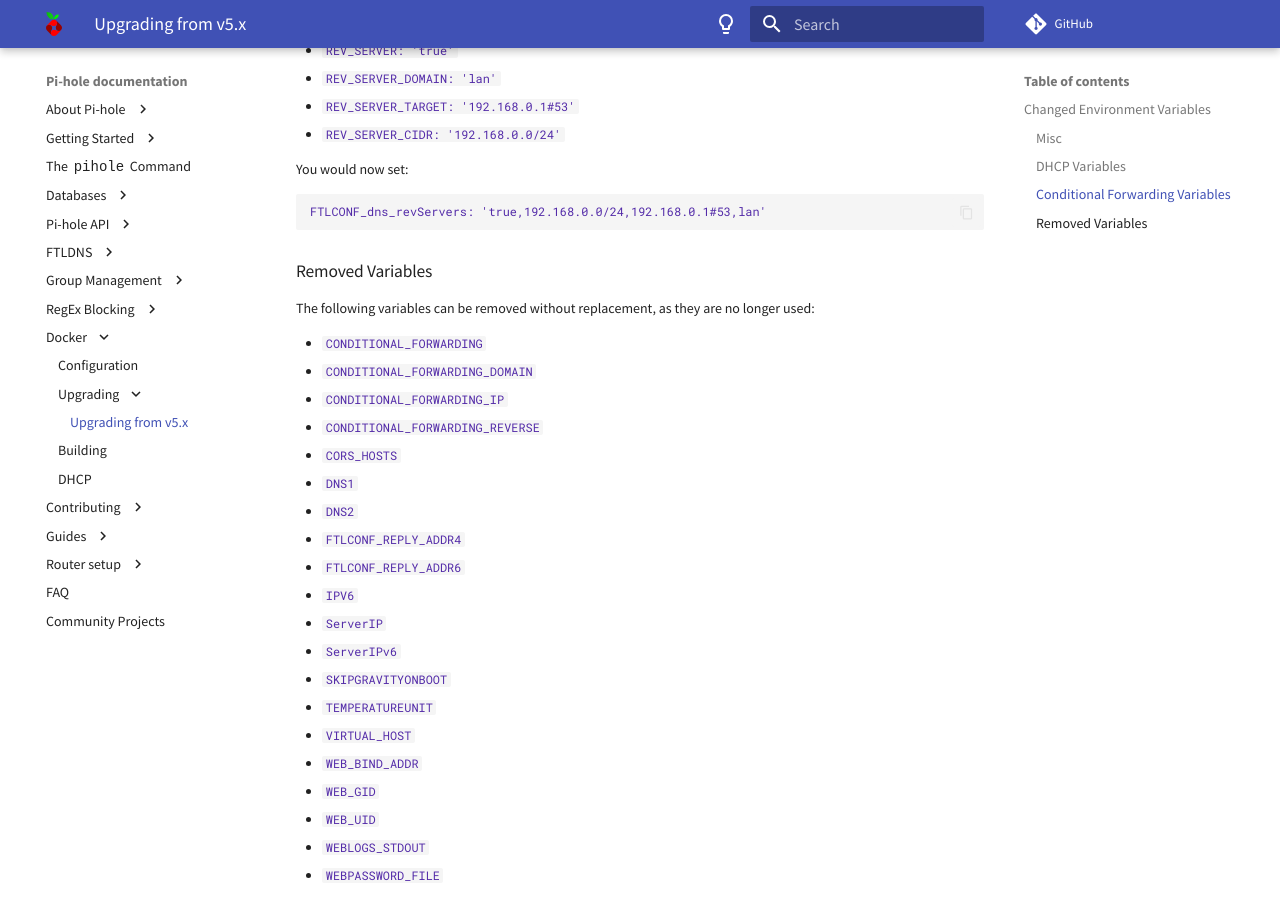
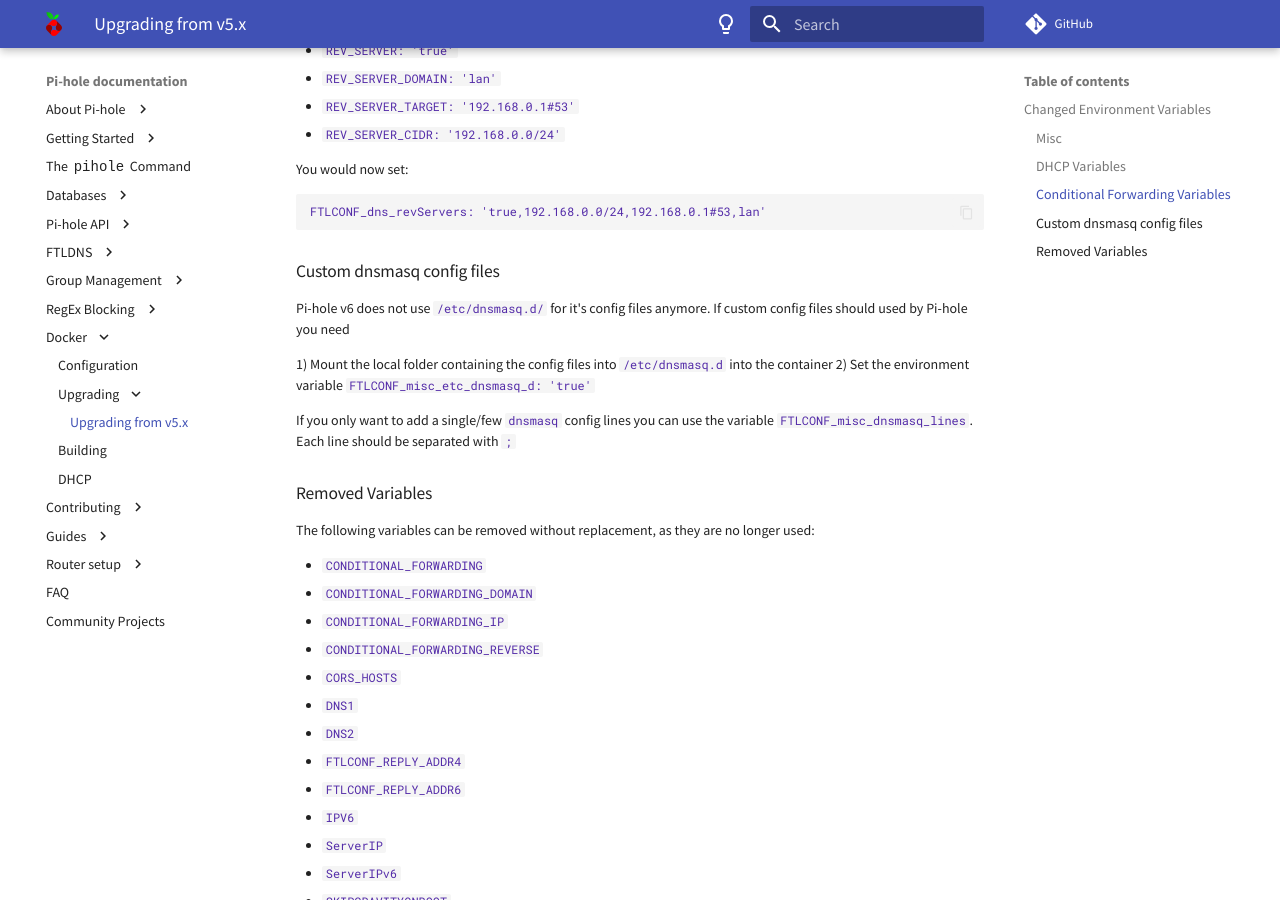
Before and after one commit to pi-hole/docs, an MkDocs documentation site: the page built from docs/docker/upgrading/v5-v6.md, in a window 1280 px wide and 900 px high, scrolled down 1715 px. Built offline with MkDocs 1.6.1 and Material for MkDocs 9.7.7, drawn with Linux system fonts in a browser that asks for light colours; comment, search, counter and statistics services are not loaded.

Commit message:
Add note on FTLCONF_misc_dnsmasq_lines
Signed-off-by: yubiuser <github@yubiuser.dev>

````diff
--- a/docs/docker/upgrading/v5-v6.md
+++ b/docs/docker/upgrading/v5-v6.md
@@ -58,6 +58,17 @@
 FTLCONF_dns_revServers: 'true,192.168.0.0/24,192.168.0.1#53,lan'
 ```
 
+### Custom dnsmasq config files
+
+Pi-hole v6 does not use `/etc/dnsmasq.d/` for it's config files anymore. If custom config files should used by Pi-hole you need
+
+1) Mount the local folder containing the config files into `/etc/dnsmasq.d` into the container
+2) Set the environment variable `FTLCONF_misc_etc_dnsmasq_d: 'true'`
+
+
+If you only want to add a single/few `dnsmasq` config lines you can use the variable `FTLCONF_misc_dnsmasq_lines`. Each line should be separated with `;`
+
+
 ### Removed Variables
 
 The following variables can be removed without replacement, as they are no longer used:
````
Also changed, not shown: docs/docker/configuration.md (+2 -0 lines).
